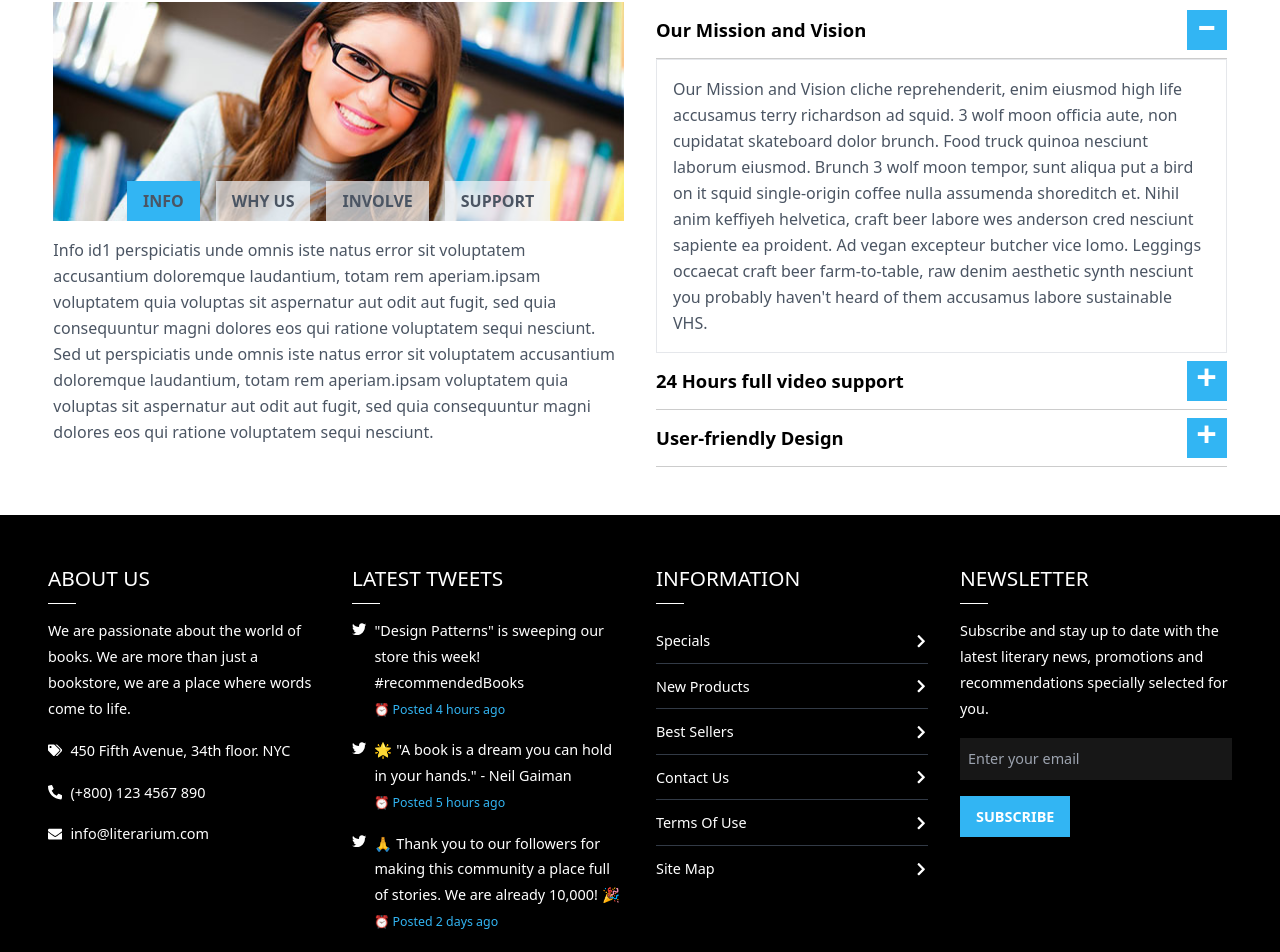
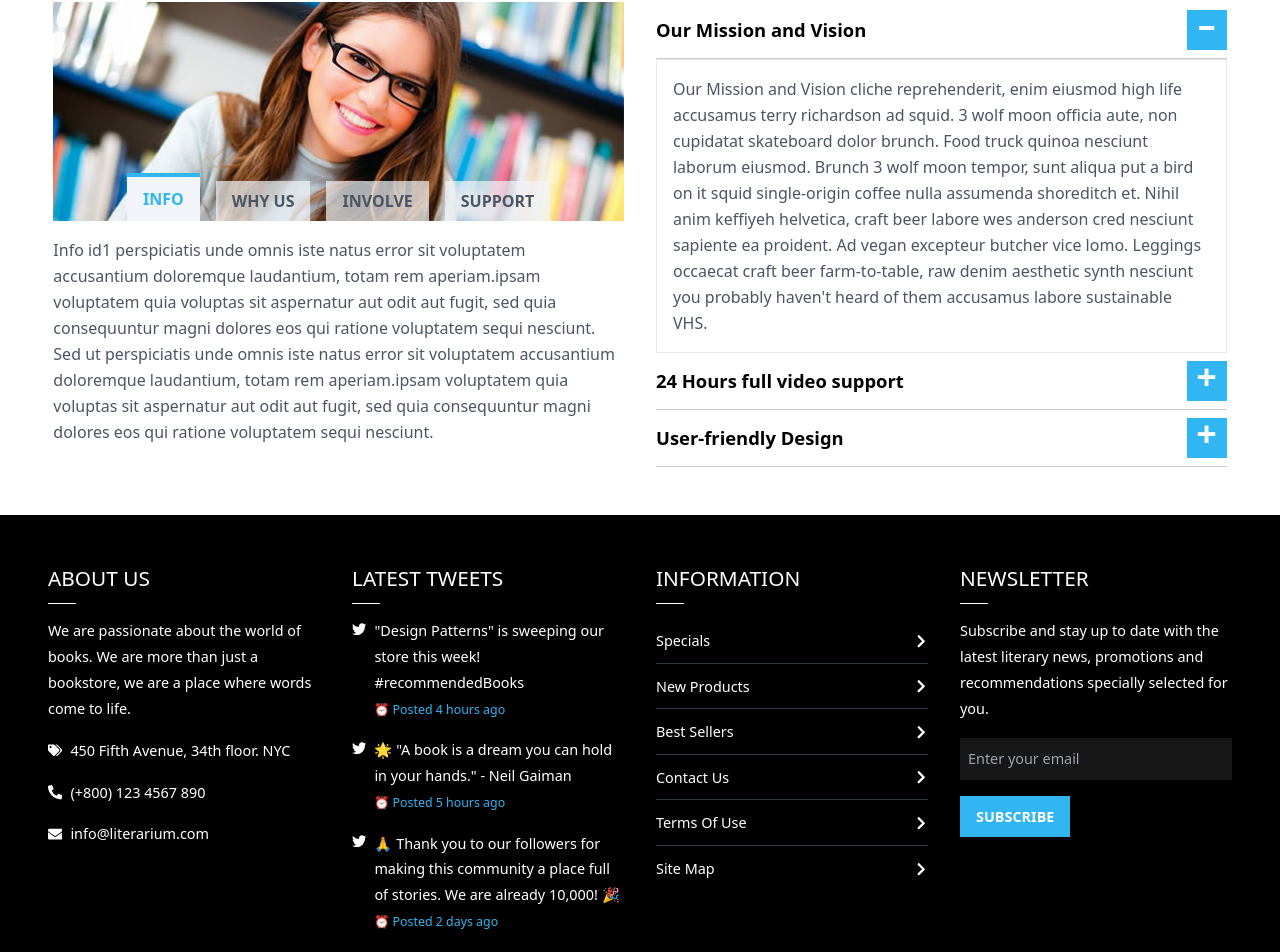
Before and after one commit to emmanuel-cruz-dev/literarium, a React (Vite) app: page /about in a window 1280 px wide. Shown: the part 2718-3670 px from the top of the page. Built offline with nearby package versions, Linux system fonts and the light colour scheme.

Commit message:
estilos, clases y renderizado button title map items MissionRender

```diff
--- a/src/components/routes/about/AboutMission.tsx
+++ b/src/components/routes/about/AboutMission.tsx
@@ -53,12 +53,14 @@ const MissionRender: FC<MissionRenderProps> = ({ arr }) => {
     <article className="flex flex-col gap-4">
       <div className="relative">
         <img src={arr[0].img} alt="mission" />
-        <div className="flex gap-4 justify-center absolute bottom-0 left-0 w-full">
+        <div className="flex gap-4 justify-center items-end absolute bottom-0 left-0 w-full">
           {arr.map((item) => (
             <button
               onClick={() => handleClick(item.id)}
-              className={`bg-slate-100/70 text-sm lg:text-base px-2 lg:px-4 py-2 uppercase font-bold text-center ${
-                active === item.id ? "background-accent__item" : ""
+              className={`text-sm lg:text-base px-2 lg:px-4 uppercase font-bold text-center ${
+                active === item.id
+                  ? "about-mission__title-btn py-[10px] bg-slate-100"
+                  : "bg-slate-100/70 py-2"
               }`}
               key={item.id}
             >
--- a/src/styles/pages.css
+++ b/src/styles/pages.css
@@ -74,6 +74,11 @@ details[open] summary .plus-symbol {
   display: none;
 }
 
+.about-mission__title-btn {
+  color: var(--accent-color);
+  border-top: 4px solid var(--accent-color);
+}
+
 /***************************************
  *            Fin: Mission            *
  ***************************************/
```
